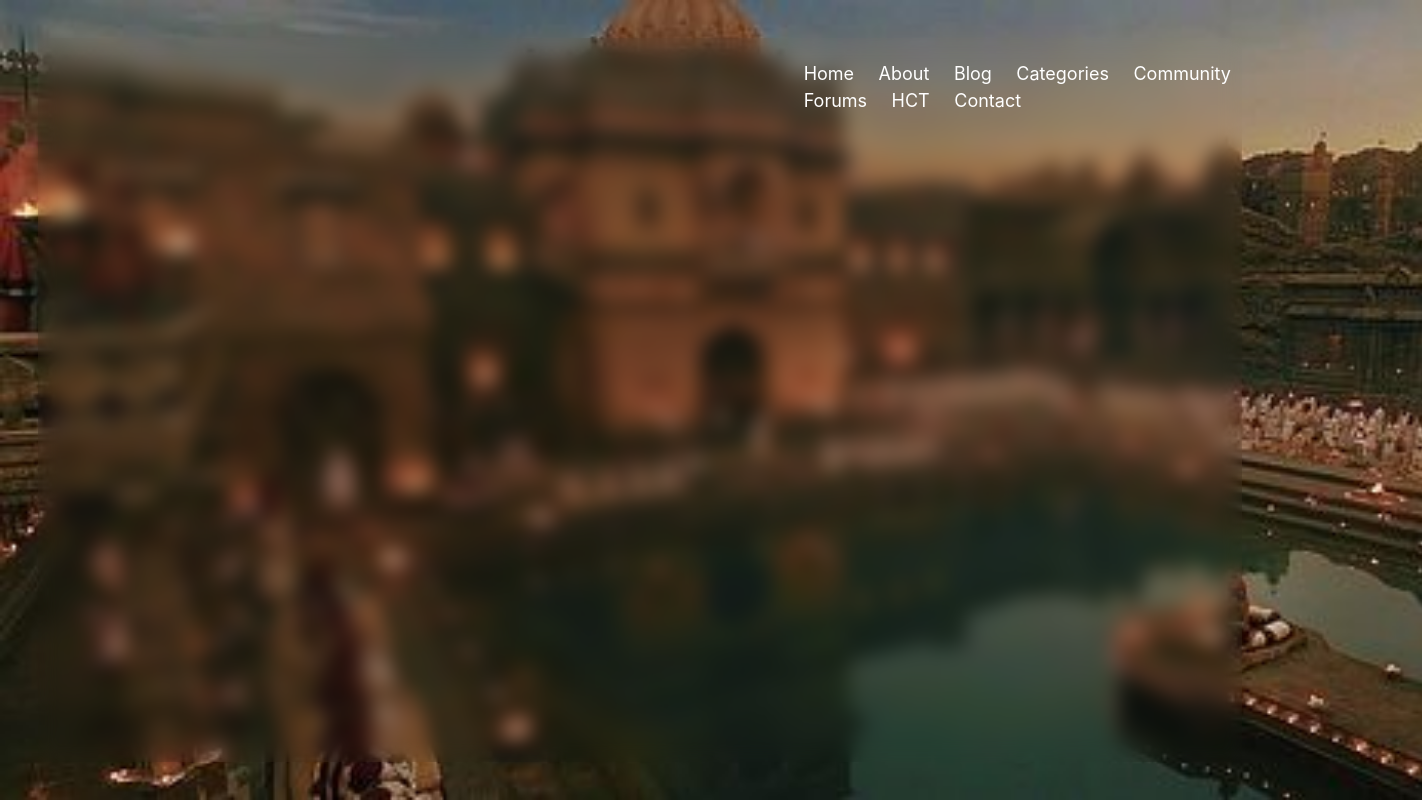
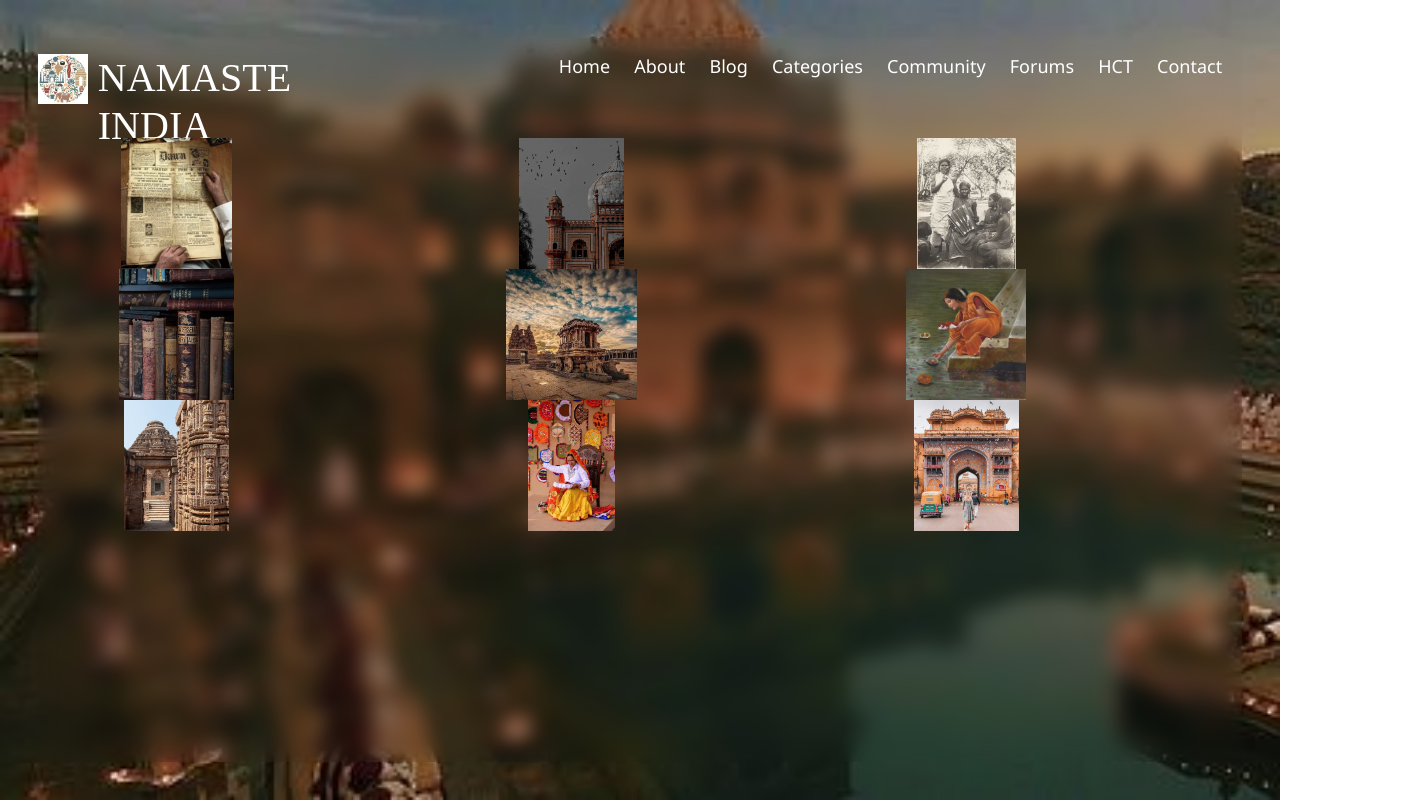
Before and after one commit to jagv091205/Namaste-India, a plain HTML site: page index.html in a window 1280 px wide. Shown: the whole page, 1422 px wide, since content can reach past the window. Drawn offline with nearby package versions, Linux system fonts and the light colour scheme.

Commit message:
New Files

```diff
--- a/index.css
+++ b/index.css
@@ -3,6 +3,7 @@ body {
    margin: 0;
     padding: 0;
     overflow: hidden;
+    font-family: 'Segoe UI', Tahoma, Geneva, Verdana, sans-serif;
 }
 
 .logo img{
@@ -36,25 +37,31 @@ body {
     align-items: center;
     justify-content: space-between;
     width: 100%;
+    position: absolute;
 }
 
 .logo img {
     width: 50px; /* Adjust the logo width as needed */
     height: auto; /* Maintain aspect ratio */
     margin-bottom: 17cm;
+
 }
 
 .brand-text h1 {
-    margin-left: 1px;
-    margin-right: 30cm;
+   position: absolute;
+   color: white;
+   right: 1000px;
+   top: 0.1px;
+   left: 60px;
+   bottom: 100px;
+   font-family:'Times New Roman', Times, serif;
 
-    color: white;
 }
 
 .navigation {
-    margin-top: 5px; /* Adjust the margin as needed */
-    margin-bottom: 35cm;
-    margin-left: 20cm;
+    position: absolute;
+    top: 15px;
+    right: 10px;
 
 }
 
@@ -67,7 +74,32 @@ body {
 
 }
 
-/* Add more styles for navigation buttons or other content as needed */
-.btn {
-    margin: 10px;
+.navigation:hover{
+    color: aqua;
 }
+
+.navigation a:hover{
+    color: aqua;
+}
+
+.button-images {
+    display:grid;
+    grid-template-columns: 1fr 1fr 1fr;
+    justify-content: center;
+    align-items: center;
+    position: absolute;
+    top: 100px;
+    left: 20px;
+}
+
+.button-images a {
+    text-decoration:solid;
+    margin: 0 40px; /* Increased margin between images */
+}
+
+.button-images img {
+    width: 50%; /* Increased image size */
+    aspect-ratio: 6/5;
+    object-fit: contain;
+    gap: 100px;
+}
--- a/index.html
+++ b/index.html
@@ -33,6 +33,41 @@
             <a href="Contact.html">Contact</a>
         </div>
 
+        <div class="button-images">
+            <a href="Archive.html">
+                <img src="Images/archive1.jpg" alt="Archive">
+            </a>
+            <a href="Virtual.html">
+                <img src="Images/Virtual.jpg" alt="Virtual" >
+            </a>
+            <a href="Chronicals.html">
+                <img src="Images/Chronicals.jpg" alt="Chronicals"  >
+
+            </a>
+
+            <a href="Books.html">
+                <img src="Images/Books.jpg" alt="E-books" >
+            </a>
+
+            <a href="Heritage.html">
+                <img src="Images/Heritage.jpg" alt="Heritage"  >
+            </a>
+            <a href="Arts.html">
+                <img src="Images/Arts.jpg" alt="Arts"   >
+            </a>
+
+            <a href="History.html">
+                <img src="Images/History.jpg" alt="History" >
+            </a>
+            <a href="Shops.html">
+                <img src="Images/Shop.jpg" alt="Shops">
+            </a>
+            <a href="Plan.html">
+                <img src="Images/Plan.jpg" alt="Plan"  >
+            </a>
+        </div>
+        </div>
+
     </div>
 
 
```
Also changed, not shown: Images/Arts.jpg (added), Images/Books.jpg (added), Images/Chronicals.jpg (added), Images/Heritage.jpg (added), Images/History.jpg (added), Images/Plan.jpg (added), Images/Shop.jpg (added), Images/Virtual.jpg (added), Images/archive1.jpg (added).
